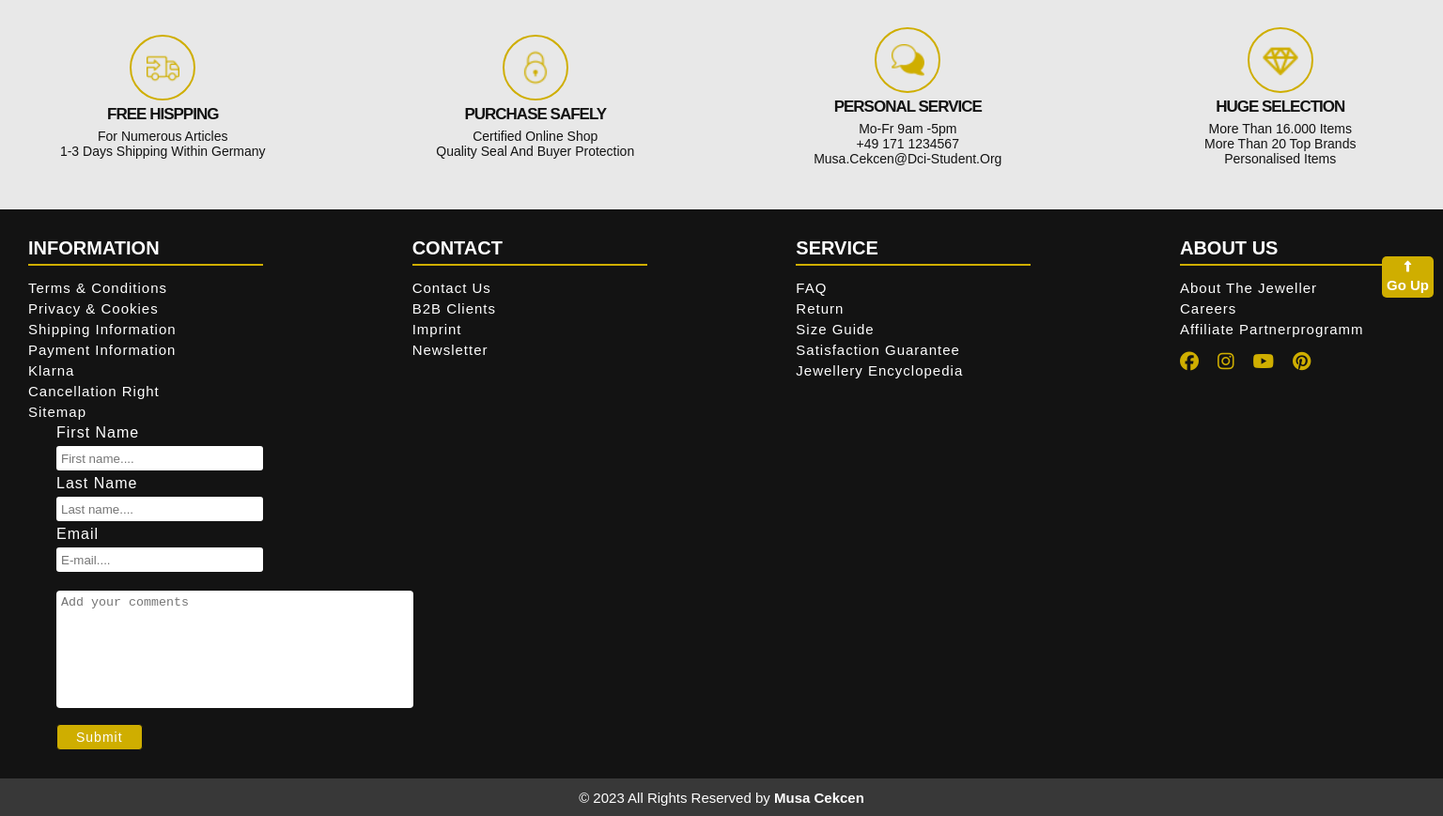
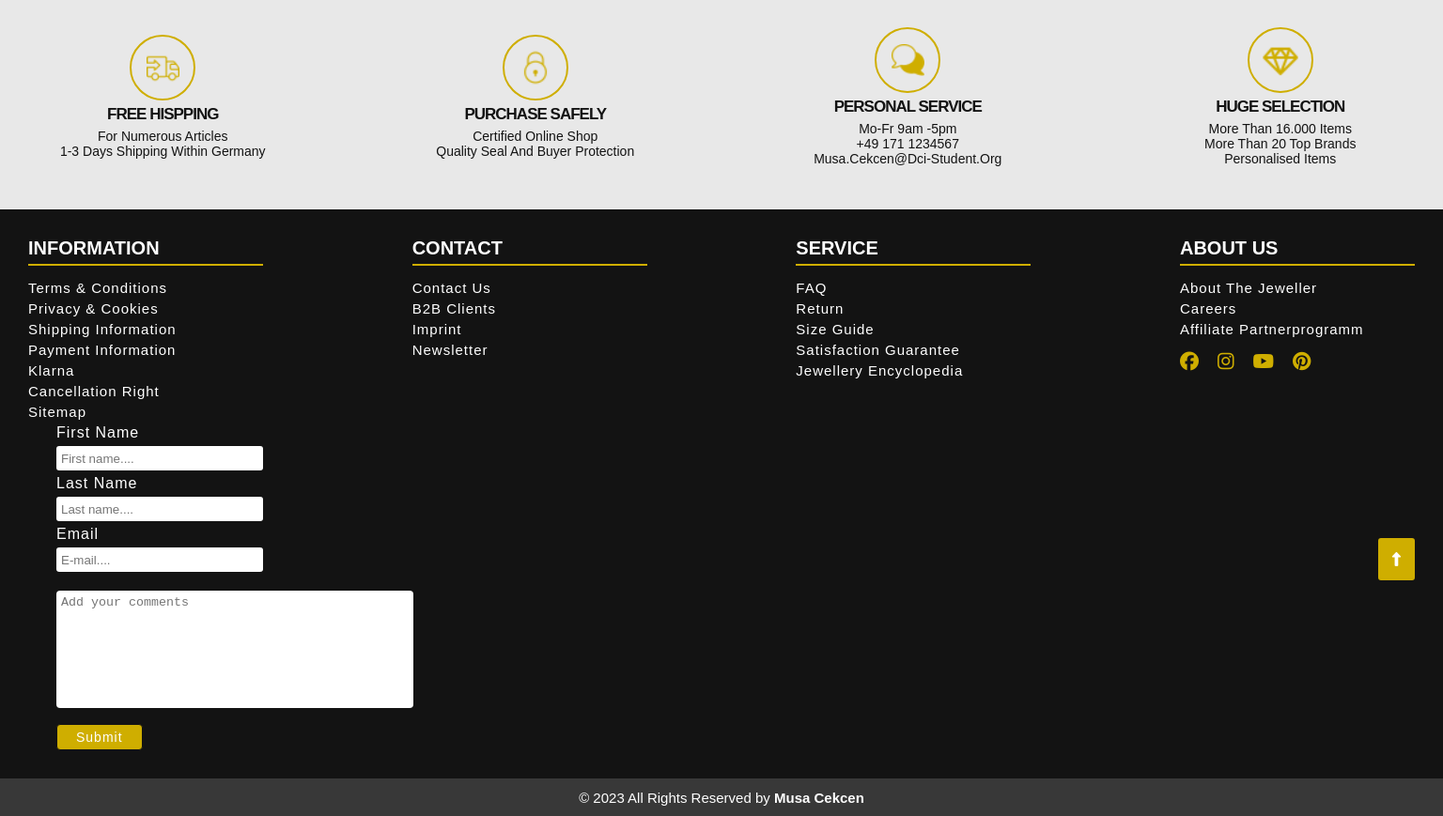
Before and after one commit to ilkckn/Web-Project-1, a plain HTML site: page index.html in a window 1536 px wide. Shown: the part 5997-6866 px from the top of the page at 94% size. Drawn offline with Linux system fonts and the light colour scheme; a web font is replaced by a local one.

Commit message:
go up button has changed

```diff
--- a/index.html
+++ b/index.html
@@ -392,7 +392,7 @@
                 </div>
             </form>
 
-            <div class="go-top"><i class="fa-solid fa-up-long"></i><a href="#">Go Up</a></div>
+            <div class="go-top"><a href="#"><i class="fa-solid fa-up-long"></i></a></div>
 
         </footer>
 
--- a/style.css
+++ b/style.css
@@ -3589,8 +3589,8 @@ img {
     }
 
     .go-top {
-        padding: .5rem;
-        border-radius: .5rem;
+
+        border-radius: .3rem;
         background-color: rgb(207, 174, 0);
         display: flex;
         align-items: center;
@@ -3602,7 +3602,7 @@ img {
         top: 5rem;
         right: 3rem;
         cursor: pointer;
-        gap: .5rem;
+        gap: .1rem;
     }
 
     .go-top a {
@@ -3611,8 +3611,9 @@ img {
     }
 
     .go-top i {
-        font-size: 1.2rem;
+        font-size: 1.5rem;
         color: white;
+        padding: 1.5rem;
     }
 
     @media (min-width:360px) {
@@ -3650,8 +3651,8 @@ img {
     @media (min-width:1440px) {
         .go-top {
             position: absolute;
-            top: 5rem;
-            right: 1rem;
+            top: 35rem;
+            right: 3rem;
         }
     }
 
```
